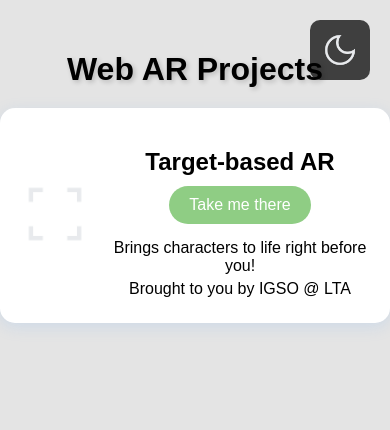
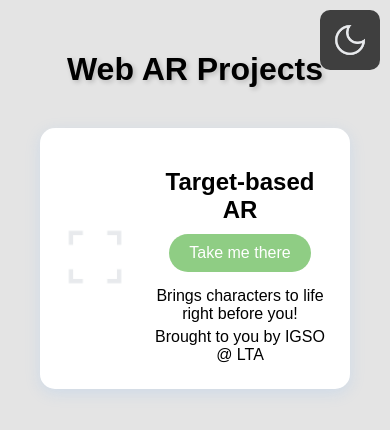
Before and after one commit to Fro5tyDog/ConfigWebAR, a plain HTML site: page index.html in a window 390 px wide. Drawn offline with Linux system fonts and the light colour scheme; a web font is replaced by a local one.

Commit message:
fix css alignment issues on mobile

```diff
--- a/css/styleIndex.css
+++ b/css/styleIndex.css
@@ -33,9 +33,10 @@ body {
 
 /* Dark/Light Mode Toggle */
 .display-flex {
-    position: absolute;
-    top: 20px;
-    right: 20px;
+    position: fixed; /* Change from absolute to fixed */
+    top: 10px;       /* Position near the top */
+    right: 10px;     /* Position in the top-right corner */
+    z-index: 10;     /* Ensure it stays on top of other elements */
 }
 
 .display-mode-container {
@@ -100,7 +101,7 @@ body {
     display: flex;
     justify-content: center;
     align-items: center;
-    margin-top: 50px;
+    margin: 20px; /* Add margin to keep content away from screen edges */
     gap: 50px;
 }
 
@@ -110,7 +111,9 @@ body {
     padding: 20px;
     border-radius: 15px;
     box-shadow: 0px 4px 15px rgba(120, 182, 248, 0.2);
-    background-color: white
+    background-color: white;
+    max-width: 90vw; /* Keep the box within the screen width */
+    margin: 20px;    /* Add margin around each container */
 }
 
 .app-icon {
```
